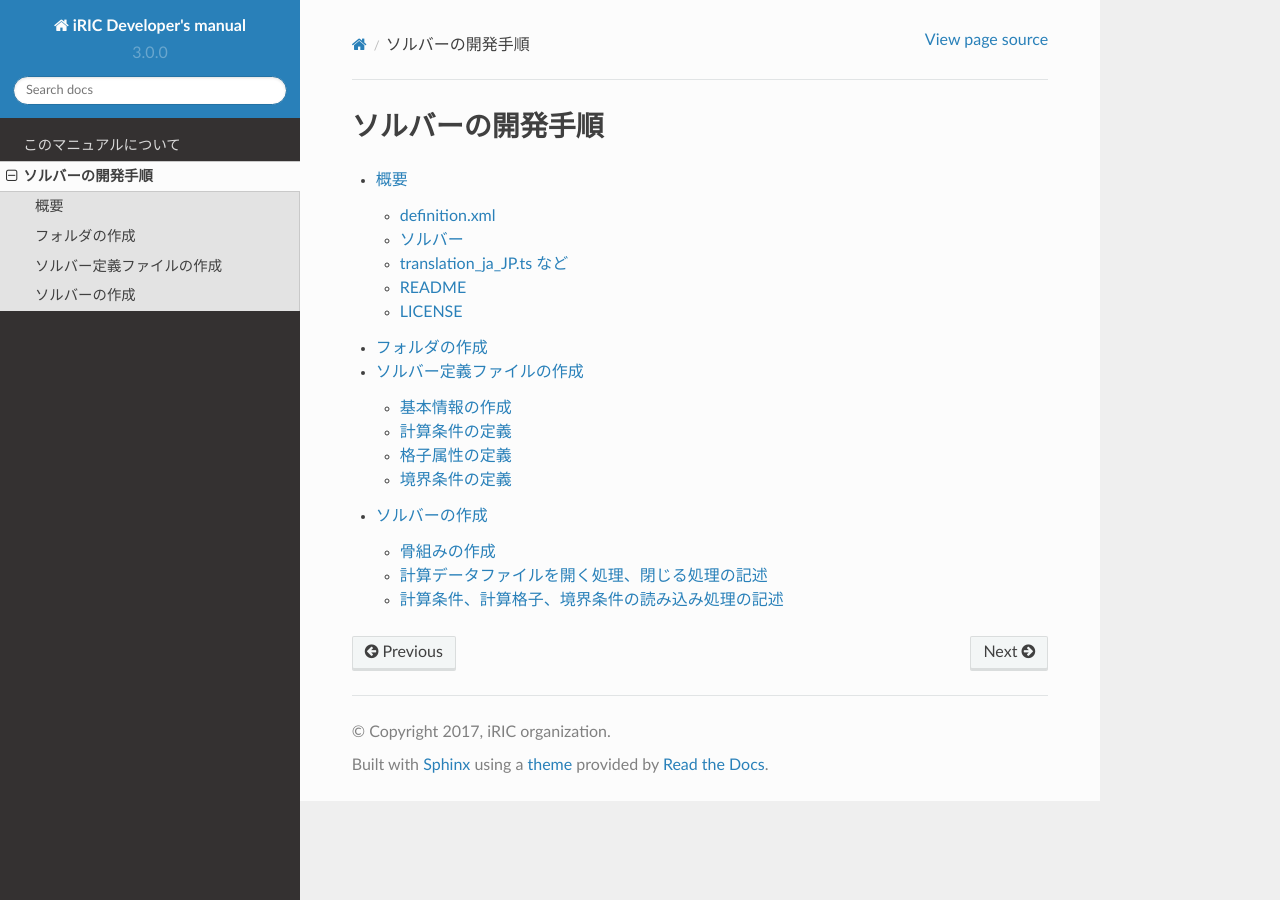
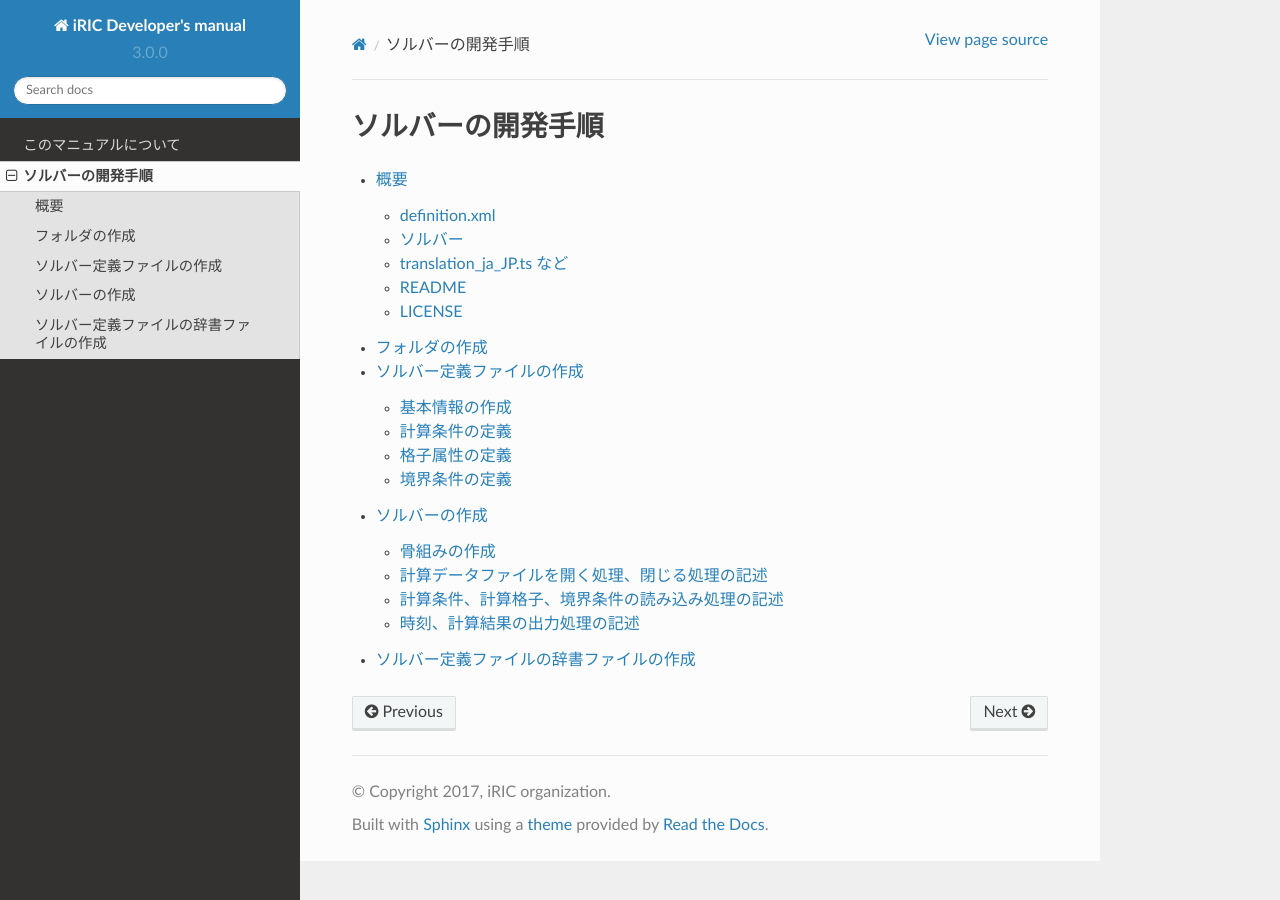
Before and after one commit to scharlton2/solver_dev_manual, a Sphinx documentation site: the page built from source/02_how_to_dev_solver.rst, in a window 1280 px wide. Built offline with Sphinx 7.4.7 and the Read the Docs theme 2.0.0, drawn with Linux system fonts in a browser that asks for light colours; pages that are not in the unit, such as notebooks, are missing from menus; some of the changed lines change nothing that is shown.

Commit message:
Description for dictionary added.

```diff
--- /dev/null
+++ b/source/02/03_04_solver_add_outputting.rst
@@ -0,0 +1,90 @@
+.. _solver_dev_add_outputting:
+
+
+時刻、計算結果の出力処理の記述
+------------------------------
+
+時刻、計算結果の出力処理を記述します。
+
+時間依存の方程式を解くソルバーの場合、タイムステップの数だけ時刻、
+計算結果の出力を繰り返します。
+
+また、時刻、計算結果の出力のたびにユーザがソルバーの実行を中止していないか確認し、
+中止していたら実行を中止します。
+
+なお、ソルバーが出力する計算結果についてはソルバー定義ファイルには記述しませんので、
+ソルバー定義ファイルとの対応関係を気にせず記述できます。
+
+時刻、計算結果の出力処理を追記したソースコードを
+:numref:`solver_with_outputting` に示します。強調して示したのが追記した部分です。
+
+.. code-block:: fortran
+   :caption: 時刻、計算結果の出力処理を追記したソースコード
+   :name: solver_with_outputting
+   :linenos:
+   :emphasize-lines: 6-13,21-49
+
+     ! (略)
+     integer:: isize, jsize
+     double precision, dimension(:,:), allocatable:: grid_x, grid_y
+     double precision, dimension(:,:), allocatable:: elevation
+     integer, dimension(:,:), allocatable:: obstacle
+     double precision:: time
+     integer:: iteration
+     integer:: canceled
+     integer:: locked
+     double precision, dimension(:,:), allocatable:: velocity_x, velocity_y
+     double precision, dimension(:,:), allocatable:: depth
+     integer, dimension(:,:), allocatable:: wetflag
+     double precision:: convergence
+
+     ! (略)
+
+     ! 属性を読み込む
+     call cg_iric_read_grid_real_node_f("Elevation", elevation, ier)
+     call cg_iric_read_grid_integer_cell_f("Obstacle", obstacle, ier)
+
+     allocate(velocity_x(isize,jsize), velocity_y(isize,jsize), depth(isize,jsize), wetflag(isize,jsize))
+     iteration = 0
+     time = 0
+     do
+       time = time + timestep
+       ! (ここで計算を実行。格子の形状も変化)
+
+       call iric_check_cancel_f(canceled)
+       if (canceled == 1) exit
+       call iric_check_lock_f(condFile, locked)
+       do while (locked == 1)
+         sleep(1)
+         call iric_check_lock_f(condFile, locked)
+       end do
+       call iric_write_sol_start_f(condFile, ier)
+       call cg_iric_write_sol_time_f(time, ier)
+       ! 格子を出力
+       call cg_iric_write_sol_gridcoord2d_f (grid_x, grid_y, ier)
+       ! 計算結果を出力
+       call cg_iric_write_sol_real_f ('VelocityX', velocity_x, ier)
+       call cg_iric_write_sol_real_f ('VelocityY', velocity_y, ier)
+       call cg_iric_write_sol_real_f ('Depth', depth, ier)
+       call cg_iric_write_sol_integer_f ('Wet', wetflag, ier)
+       call cg_iric_write_sol_baseiterative_real_f ('Convergence', convergence, ier)
+       call cg_iric_flush_f(condFile, fin, ier)
+       call iric_write_sol_end_f(condFile, ier)
+       iteration = iteration + 1
+       if (iteration > maxiterations) exit
+     end do
+
+     ! 計算データファイルを閉じる
+     call cg_close_f(fin, ier)
+     stop
+   end program SampleProgram
+
+
+
+時刻、計算結果の出力に使う関数の詳細については、
+6.3.10, 6.3.12を参照してください。
+計算実行中に格子形状が変化する場合、6.3.11 で説明する関数を使用してください。
+
+計算結果については、iRIC では特別な名前が定義されており、
+特定の目的で使用される結果ではその名前を使用する必要があります。
+特別な計算結果の名前については 7.3.2 を参照してください。
--- /dev/null
+++ b/source/02/04_dictionary.rst
@@ -0,0 +1,101 @@
+.. _how_to_setup_dictionary:
+
+ソルバー定義ファイルの辞書ファイルの作成
+----------------------------------------
+
+ソルバー定義ファイルで用いられている文字列のうち、
+ダイアログ上などに表示される文字列を翻訳して表示するための
+辞書ファイルを作成します。
+
+まず、iRIC から、以下のメニューを起動します。
+すると、ソルバー定義ファイルの辞書更新ウィザードが表示されます。
+ダイアログの表示例を、
+:numref:`dict_wizard_intro` ～ :numref:`dict_wizard_confirm`
+に示します。
+
+**メニュー:** オプション(O) --> 辞書ファイルの作成・更新(C)
+
+.. _dict_wizard_intro:
+
+.. figure:: images/dict_wizard_intro.png
+
+   ソルバー定義ファイルの辞書更新ウィザード 表示例 (1ページ目)
+
+.. _dict_wizard_select_solver:
+
+.. figure:: images/dict_wizard_select_solver.png
+
+   ソルバー定義ファイルの辞書更新ウィザード 表示例 (2ページ目)
+
+.. _dict_wizard_confirm:
+
+.. figure:: images/dict_wizard_confirm.png
+
+   ソルバー定義ファイルの辞書更新ウィザード 表示例 (3ページ目)
+
+
+辞書ファイルは、ソルバー定義ファイルと同じフォルダに作成されます。
+作成された辞書ファイルは、翻訳前の英語のみが含まれています。
+辞書ファイルはテキストファイルですので、テキストエディタなどで開いて編集します。
+辞書ファイルは、文字コードに UTF-8 を指定して保存してください。
+
+辞書ファイルの編集例を、 :numref:`translation_dict_before` 、
+:numref:`translation_dict_before` に示します。
+例に示したように、translation
+要素の中に翻訳後の文字列を追記してください。
+
+表 2?16 ソルバー定義ファイルの辞書ファイルの一部 (編集前)
+
+.. code-block:: xml
+   :caption: ソルバー定義ファイルの辞書ファイルの一部 (編集前)
+   :name: translation_dict_before
+   :linenos:
+
+   <message>
+     <source>Basic Settings</source>
+     <translation></translation>
+   </message>
+
+.. code-block:: xml
+   :caption: ソルバー定義ファイルの辞書ファイルの一部 (編集後)
+   :name: translation_dict_after
+   :linenos:
+   :emphasize-lines: 3
+
+   <message>
+     <source>Basic Settings</source>
+     <translation>基本設定</translation>
+   </message>
+
+なお、辞書ファイルは、Qt に付属する Qt Linguist
+を利用して編集することもできます。Qt Linguist の画面表示例を 図 2?18
+に示します。Qt Linguist は、以下の URL からダウンロードできる Qt
+に含まれています。
+
+`https://www.qt.io/download/ <https://www.qt.io/download/>`_
+
+
+.. _qt_linguist_screenshot:
+
+.. figure:: images/qt_linguist_screenshot.png
+
+   Qt Linguist 画面表示例
+
+翻訳が完了したら、iRICを確認したい言語に切り替えてから iRIC を起動し直し、
+正しく翻訳されて表示されるか確認します。翻訳完了後のプリプロセッサ、
+計算条件設定ダイアログの表示例をそれぞれ
+:numref:`translation_example_pre_objbrowser`,
+:numref:`translation_example_pre_calccond`
+に示します。
+
+.. _translation_example_pre_objbrowser:
+
+.. figure:: images/translation_example_pre_objbrowser.png
+
+    翻訳完了後のプリプロセッサ 表示例
+
+.. _translation_example_pre_calccond:
+
+.. figure:: images/translation_example_pre_calccond.png
+
+   翻訳完了後の計算条件設定ダイアログ 表示例
--- a/source/02_how_to_dev_solver.rst
+++ b/source/02_how_to_dev_solver.rst
@@ -7,3 +7,4 @@
    02/01_abstract
    02/02_folder_solverdef
    02/03_solver
+   02/04_dictionary
```
Also changed, not shown: source/02/images/dict_wizard_confirm.png (added), source/02/images/dict_wizard_intro.png (added), source/02/images/dict_wizard_select_solver.png (added), source/02/images/qt_linguist_screenshot.png (added), source/02/images/translation_example_pre_calccond.png (added), source/02/images/translation_example_pre_objbrowser.png (added).
